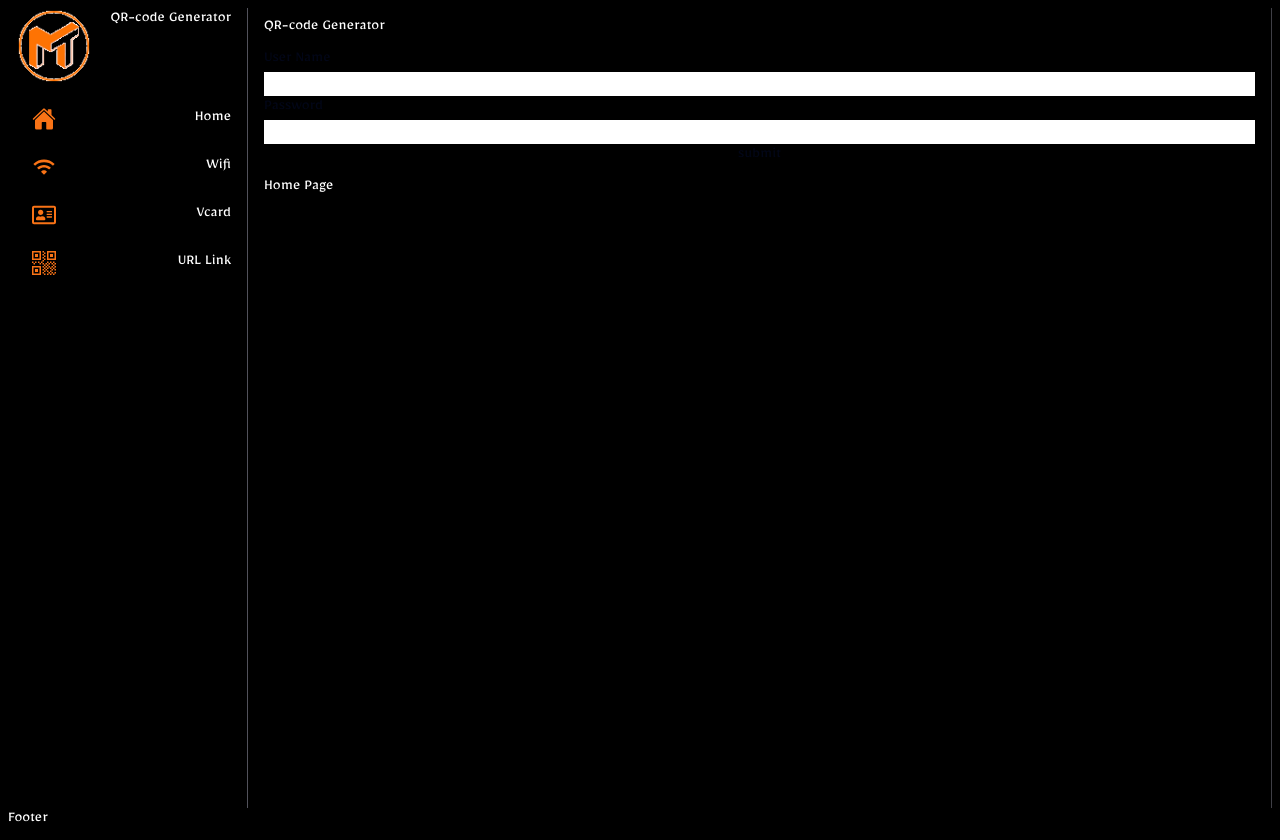
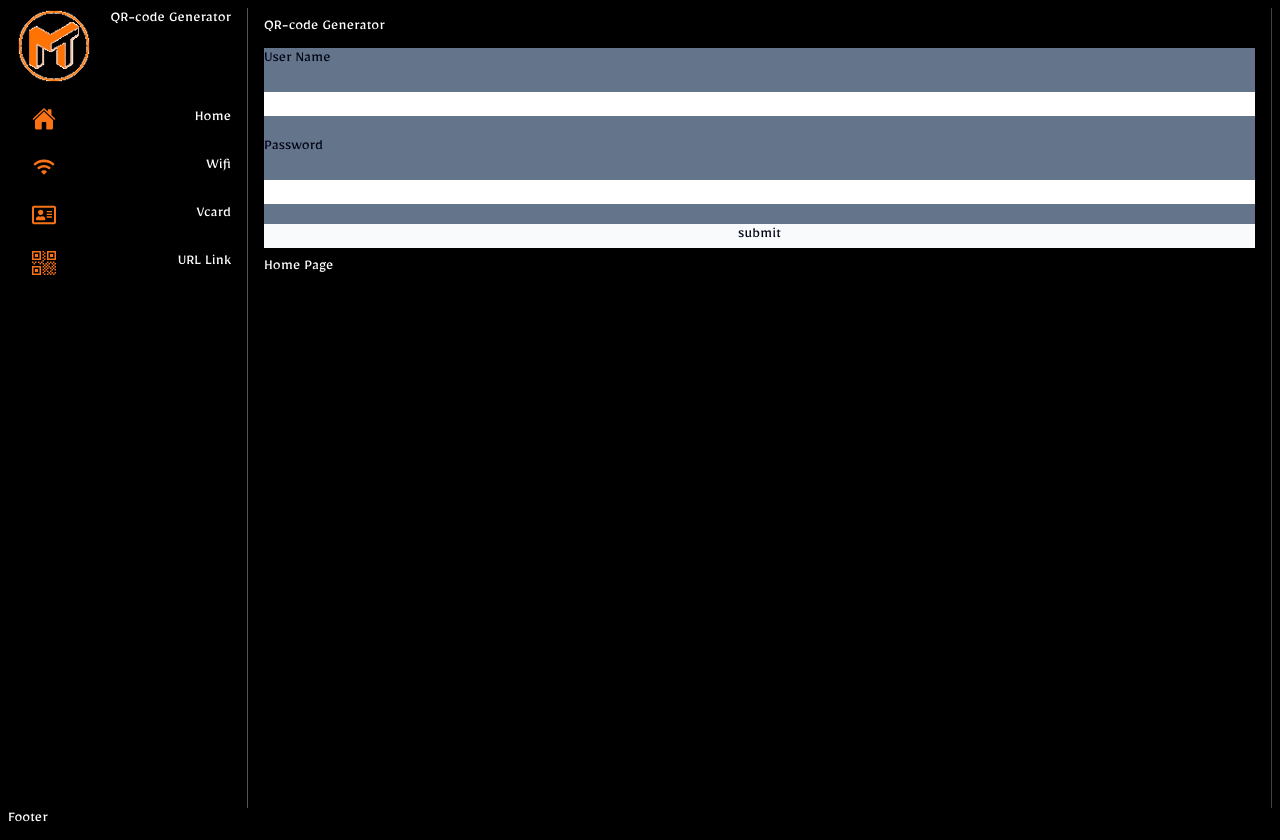
Before and after one commit to MikeAwad662442/qr, a Next.js app: page / in a window 1280 px wide. Built offline with nearby package versions, Linux system fonts and the light colour scheme.

Commit message:
useFormik

```diff
--- a/components/Login.tsx
+++ b/components/Login.tsx
@@ -1,12 +1,23 @@
-import { UserType } from '@/types'
-import { useFormik } from 'formik'
-import React from 'react'
+"use client";
+import { UserType } from '@/types';
+import { useFormik } from 'formik';
+
 
 const Login = () => {
     const formik = useFormik<UserType>({
         initialValues: {
             userName: '',
             password: ''
+        },
+        validate: (values: UserType) => {
+            let errors: any = {} // I try to use UserType as interface but it not work, i well to try to fixed later
+            if (!values.userName) {
+                errors.userName = 'Required'
+            }
+            if (!values.password) {
+                errors.password = 'Required'
+            }
+            return errors
         },
         onSubmit: (values) => {
             console.log('Format Data', values)
@@ -16,13 +27,14 @@ const Login = () => {
     console.log('Formaik values', formik.values)
     return (
         <div>
-            <form onSubmit={formik.handleSubmit} className='flex flex-col text-slate-950'>
+            <form onSubmit={formik.handleSubmit} className='flex flex-col bg-slate-500 gap-y-5 text-slate-950'>
                 <label htmlFor='userName'>User Name</label>
                 <input
                     type='text'
                     id='userName'
                     name='userName'
                     onChange={formik.handleChange}
+                    onBlur={formik.handleBlur}
                     value={formik.values.userName}
                 ></input>
                 <label htmlFor='password'>Password</label>
@@ -31,9 +43,10 @@ const Login = () => {
                     id='password'
                     name='password'
                     onChange={formik.handleChange}
+                    onBlur={formik.handleBlur}
                     value={formik.values.password}
                 ></input>
-                <button type='submit'>submit</button>
+                <button type='submit' className='bg-slate-50'>submit</button>
             </form>
         </div>
     )
@@ -46,18 +59,26 @@ export default Login
  ***********************
  * Notes
  ***********************
+ * tailwind CSS
+ * ===========
+ *
+ ***********************
  *  Formik
  * ===========
  * useFormik<UserType>({
         initialValues: {    // insert initial Values to the Form
+                            // and it is Object {}
             userName: import type from interface TypeScript
             password: import type from interface TypeScript
         },
- *
+        onSubmit: (values) => { // it is Function () => {}
+            To submit the values to API
+        },
  ***********************
         <input ...
             // to help us to track the input field
             onChange={formik.handleChange}
+            onBlur={formik.handleBlur}  // check if the input field has been Visited and it well bey send formik.touched
             value={formik.values.userName}
         ></input>
  **/
```
